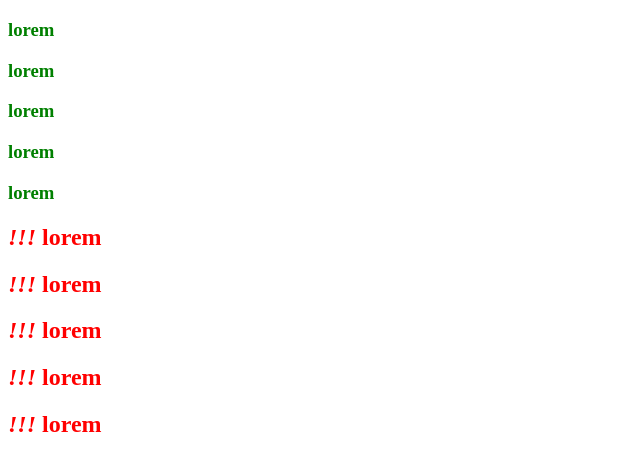
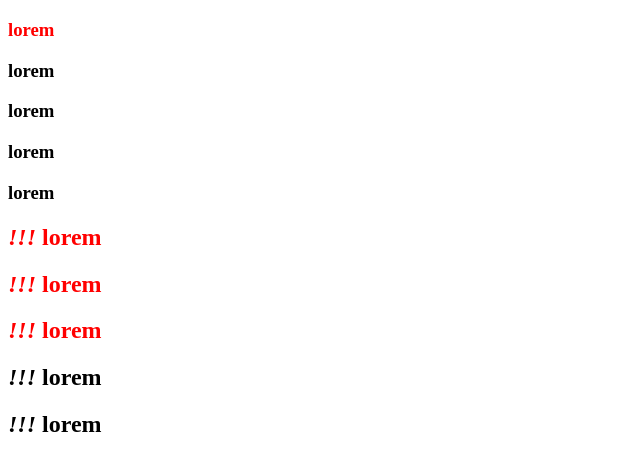
Before and after one commit to egorsv1985/code_mu, a plain HTML site: page index.html in a window 1280 px wide. Shown: the part 61-532 px from the top of the page, without its empty margins (0-640 px from the left). Drawn offline with nearby package versions, Linux system fonts and the light colour scheme.

Commit message:
lesson 9

```diff
--- a/index.html
+++ b/index.html
@@ -9,7 +9,7 @@
   </head>
   <body>
     <h1>Учим jquery</h1>
-    <h3 class="zzz">lorem</h3>
+    <h3 id="elem" class="zzz">lorem</h3>
     <h3 class="zzz">lorem</h3>
     <h3 class="zzz">lorem</h3>
     <h3 class="zzz">lorem</h3>
@@ -17,7 +17,7 @@
     <h2 class="test"><i>!!!</i> lorem</h3>
     <h2 class="test"><i>!!!</i> lorem</h3>
     <h2 class="test"><i>!!!</i> lorem</h3>
-    <h2 class="test"><i>!!!</i> lorem</h3>
-    <h2 class="test"><i>!!!</i> lorem</h3>
+    <h2 class="zzz"><i>!!!</i> lorem</h3>
+    <h2 class="zzz"><i>!!!</i> lorem</h3>
   </body>
 </html>
--- a/script.js
+++ b/script.js
@@ -1,2 +1,2 @@
-$("h3").css({ color: "green", "font-weight": "bold" });
-$(".test").css("color", "red");
+$("#elem").css("color", "red");
+$("h2.test").css("color", "red");
```
